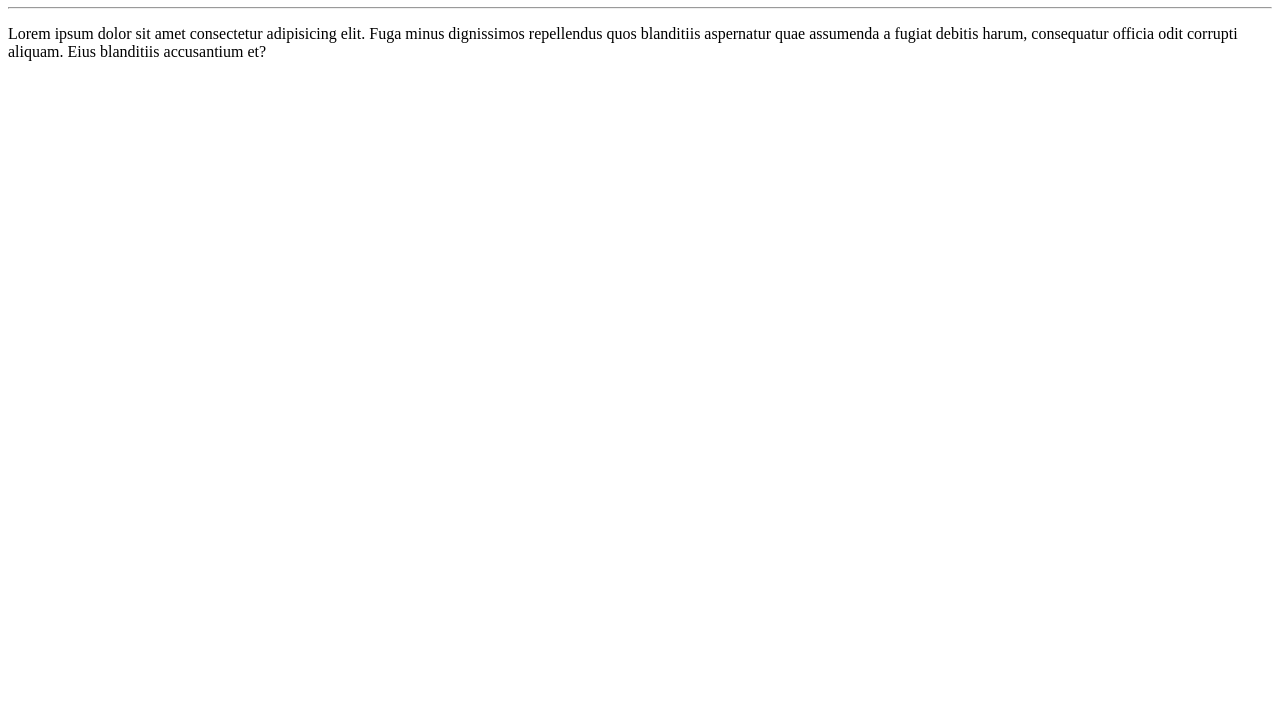
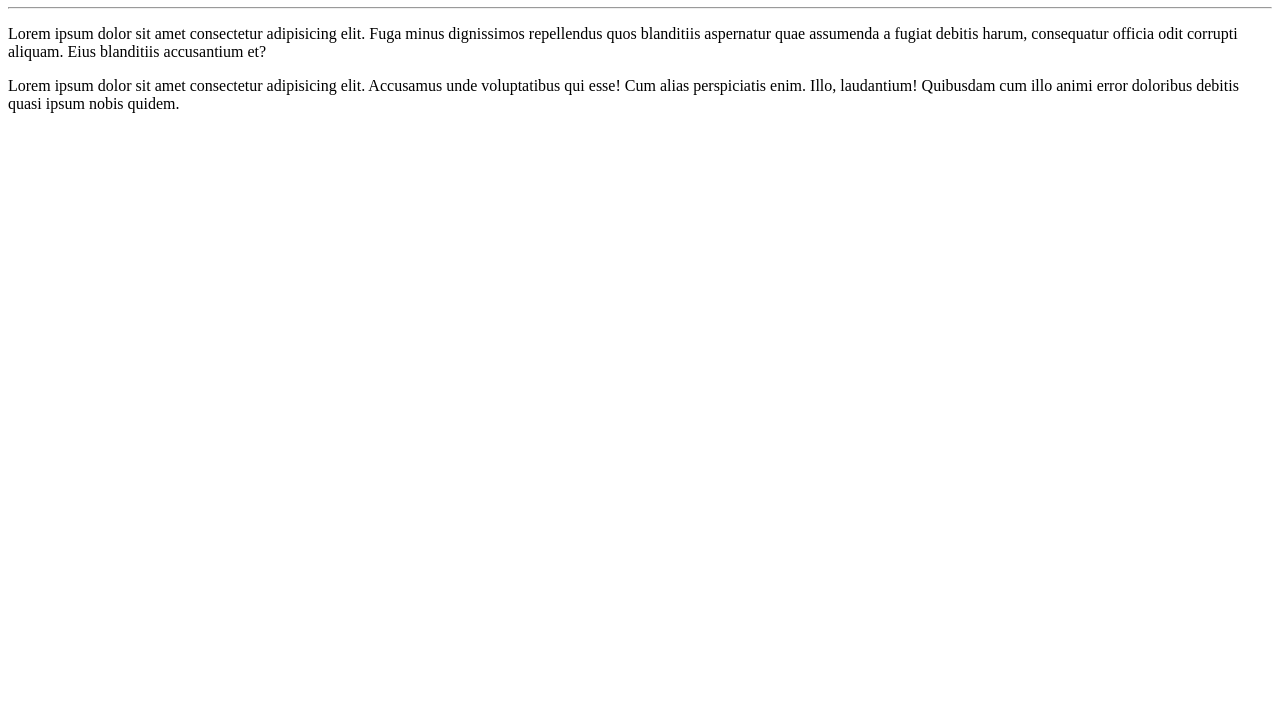
Before and after one commit to AlaneCalegari/Ola-Mundo, a plain HTML site: page site-exemplo/index.html in a window 1280 px wide. Shown: the part 73-800 px from the top of the page. Drawn offline with Linux system fonts and the light colour scheme.

Commit message:
adicionei um parágrafo

```diff
--- a/site-exemplo/index.html
+++ b/site-exemplo/index.html
@@ -11,5 +11,6 @@
     <hr>
     <p>Lorem ipsum dolor sit amet consectetur adipisicing elit. Fuga minus dignissimos repellendus quos blanditiis aspernatur quae assumenda a fugiat debitis harum, consequatur officia odit corrupti aliquam. Eius blanditiis accusantium et?
     </p>
+    <p>Lorem ipsum dolor sit amet consectetur adipisicing elit. Accusamus unde voluptatibus qui esse! Cum alias perspiciatis enim. Illo, laudantium! Quibusdam cum illo animi error doloribus debitis quasi ipsum nobis quidem.</p>
 </body>
 </html>
```
